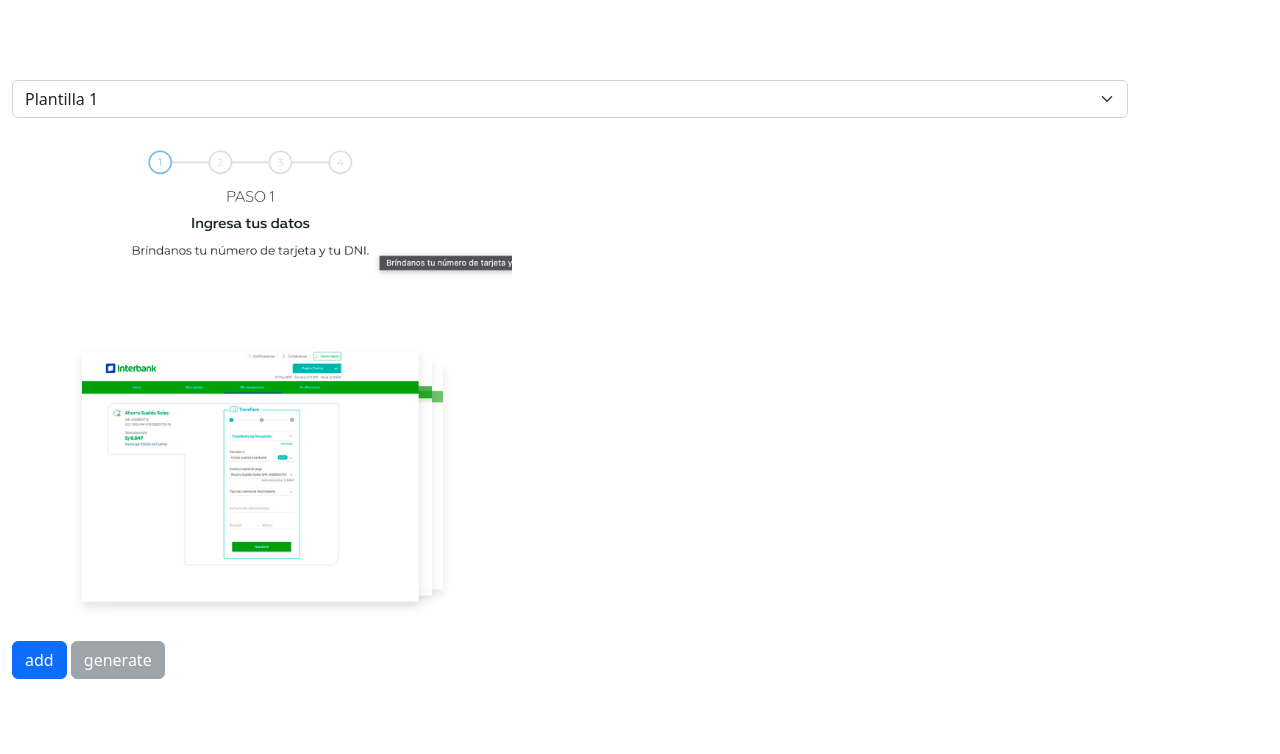
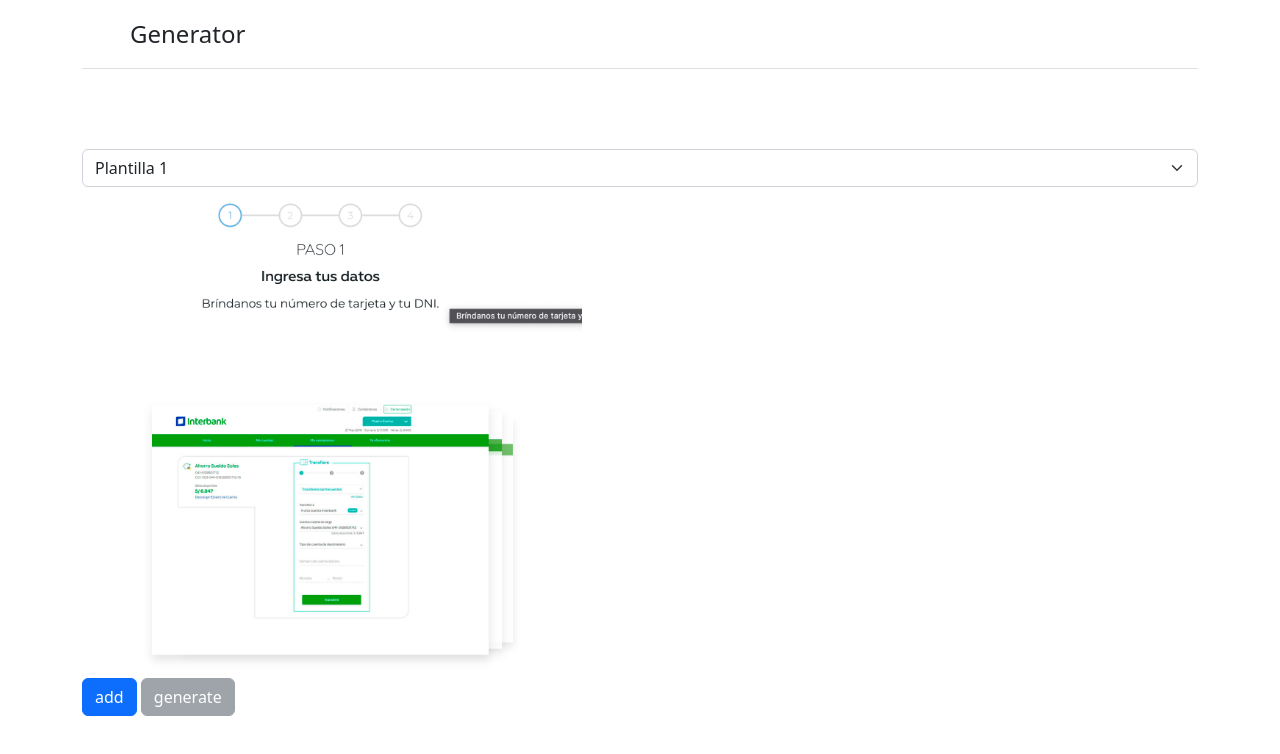
Before and after one commit to nkaoz/gh-template, a website: page index.html in a window 1280 px wide. Drawn offline with nearby package versions, Linux system fonts and the light colour scheme.

Commit message:
add header

```diff
--- a/index.html
+++ b/index.html
@@ -16,8 +16,16 @@
     />
   </head>
   <body>
-    <div class="container" style="margin: 80px 0">
-      <form class="row g-3">
+    <div class="container">
+      <header class="d-flex flex-wrap justify-content-center py-3 mb-4 border-bottom">
+        <a href="/" class="d-flex align-items-center mb-3 mb-md-0 me-md-auto text-dark text-decoration-none">
+          <svg class="bi me-2" width="40" height="32"><use xlink:href="#bootstrap"></use></svg>
+          <span class="fs-4">Generator</span>
+        </a>
+      </header>
+    </div>
+    <div class="container" style="margin: 80px auto">
+      <form class="row">
         <div class="col-12">
           <label class="visually-hidden" for="selectTemplate">Preference</label>
           <select class="form-select" id="selectTemplate">
@@ -61,7 +69,6 @@
         <input type="text" class="form-control" id="description-{{index}}" placeholder="" />
       </div>
     </template>
-
     <template id="template-1">
       <div class="a-html-content__wrapper">
         <div
@@ -171,6 +178,6 @@
       </div>
     </template>
     <script src="https://cdnjs.cloudflare.com/ajax/libs/handlebars.js/4.7.7/handlebars.min.js"></script>
-    <script src="js/main.js?v=1653633383575"></script>
+    <script src="js/main.js?v=1653670490826"></script>
   </body>
 </html>
```
